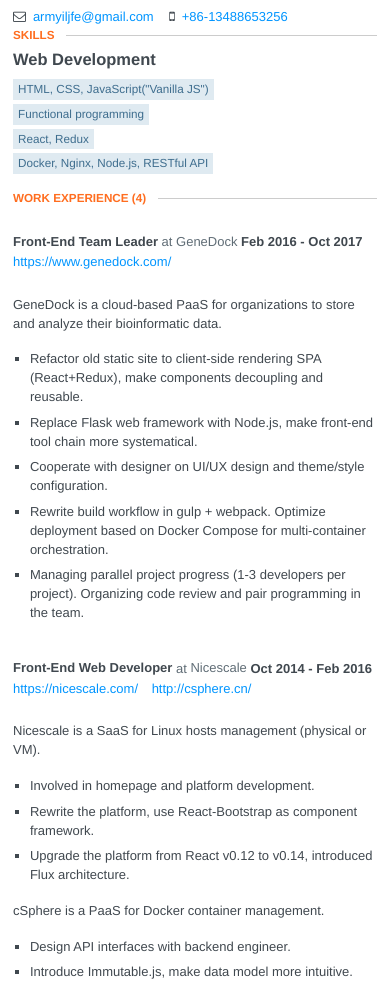
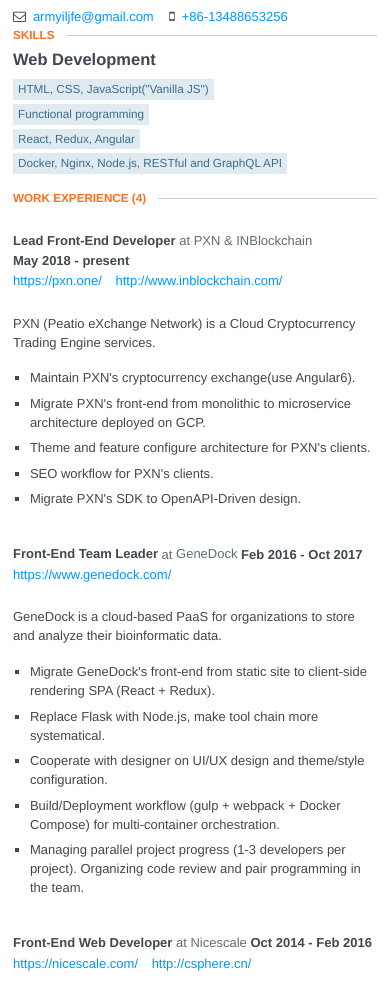
Before and after one commit to hydRAnger/hydRAnger.github.io, a plain HTML site: page index.html in a window 390 px wide. Shown: the part 123-1104 px from the top of the page. Drawn offline with Linux system fonts and the light colour scheme.

Commit message:
updata PXN

```diff
--- a/index.html
+++ b/index.html
@@ -813,8 +813,8 @@
     			 			<ul class="keywords">
     				<li>HTML, CSS, JavaScript(&quot;Vanilla JS&quot;)</li>
     				<li>Functional programming</li>
-    				<li>React, Redux</li>
-    				<li>Docker, Nginx, Node.js, RESTful API</li>
+    				<li>React, Redux, Angular</li>
+    				<li>Docker, Nginx, Node.js, RESTful and GraphQL API</li>
     			</ul>
     		</div>
     	</section>
@@ -831,6 +831,40 @@
             <label for="work-item-0"></label>
 
     			<header>
+    				<div class="position">Lead Front-End Developer</div>
+    				<div class="company">PXN & INBlockchain</div>
+    				<div class="date">
+    				  <span class="startDate">May 2018</span>
+                      <span class="endDate"> - present</span>
+    				</div>
+    			</header>
+
+        	<span class="website">
+              <a target="_blank" href="https://pxn.one/">https://pxn.one/</a>
+            </span>
+        	<span class="website" style="padding-left: 10px;">
+        	  <a target="_blank" href="http://www.inblockchain.com/">http://www.inblockchain.com/</a>
+            </span>
+            <div class="item" id="work-item">
+                <div class="summary">
+                  <p><p>PXN (Peatio eXchange Network) is a Cloud Cryptocurrency Trading Engine services.</p></p>
+                </div>
+                <ul class="highlights">
+                    <li><p>Maintain PXN's cryptocurrency exchange(use Angular6).</p></li>
+                    <li><p>Migrate PXN's front-end from monolithic to microservice architecture deployed on GCP.</p></li>
+                    <li><p>Theme and feature configure architecture for PXN's clients.</p></li>
+                    <li><p>SEO workflow for PXN's clients.</p></li>
+                    <li><p>Migrate PXN's SDK to OpenAPI-Driven design.</p></li>
+                </ul>
+        	</div>
+        </section>
+
+        <section class="work-item">
+
+            <input id="work-item-1" type="checkbox" class="toggle-item" />
+            <label for="work-item-1"></label>
+
+    			<header>
     				<div class="position">Front-End Team Leader</div>
     				<div class="company">GeneDock</div>
     				<div class="date">
@@ -841,23 +875,24 @@
 
         	<span class="website">
         		<a target="_blank" href="https://www.genedock.com/">https://www.genedock.com/</a>
-        	</span>      	<div class="item" id="work-item">
+            </span>
+            <div class="item" id="work-item">
                 <div class="summary">
                   <p><p>GeneDock is a cloud-based PaaS for organizations to store and analyze their bioinformatic data.</p></p>
                 </div>
                 <ul class="highlights">
-                <li><p>Refactor old static site to client-side rendering SPA (React+Redux), make components decoupling and reusable.</p></li>
-                <li><p>Replace Flask web framework with Node.js, make front-end tool chain more systematical.</p></li>
+                    <li><p>Migrate GeneDock's front-end from static site to client-side rendering SPA (React + Redux).</p></li>
+                    <li><p>Replace Flask with Node.js, make tool chain more systematical.</p></li>
                     <li><p>Cooperate with designer on UI/UX design and theme/style configuration.</p></li>
-                <li><p>Rewrite build workflow in gulp + webpack. Optimize deployment based on Docker Compose for multi-container orchestration.</p></li>
+                    <li><p>Build/Deployment workflow (gulp + webpack + Docker Compose) for multi-container orchestration.</p></li>
                     <li><p>Managing parallel project progress (1-3 developers per project). Organizing code review and pair programming in the team.</p></li>
                 </ul>
         	</div>
         </section>
         <section class="work-item">
 
-            <input id="work-item-1" type="checkbox" class="toggle-item" />
-            <label for="work-item-1"></label>
+            <input id="work-item-2" type="checkbox" class="toggle-item" />
+            <label for="work-item-2"></label>
 
     			<header>
     				<div class="position">Front-End Web Developer</div>
@@ -873,30 +908,31 @@
         	</span>
         	<span class="website" style="padding-left: 10px;">
         		<a target="_blank" href="http://csphere.cn/">http://csphere.cn/</a>
-        	</span>      	<div class="item" id="work-item">
+            </span>
+            <div class="item" id="work-item">
                 <div class="summary">
                   <p><p>Nicescale is a SaaS for Linux hosts management (physical or VM).</p></p>
                 </div>
                 <ul class="highlights">
-                <li><p>Involved in homepage and platform development.</p></li>
-                <li><p>Rewrite the platform, use React-Bootstrap as component framework.</p></li>
-                <li><p>Upgrade the platform from React v0.12 to v0.14, introduced Flux architecture.</p></li>
+                    <li><p>Homepage and platform development.</p></li>
+                    <li><p>Rewrite platform use React-Bootstrap as component framework.</p></li>
+                    <li><p>Upgrade from React v0.12 to v0.14, introduced Flux architecture.</p></li>
                 </ul>
                 <div class="summary">
                   <p><p>cSphere is a PaaS for Docker container management.</p></p>
                 </div>
                 <ul class="highlights">
-                <li><p>Design API interfaces with backend engineer.</p></li>
+                    <li><p>Design API with backend engineer.</p></li>
                     <li><p>Introduce Immutable.js, make data model more intuitive.</p></li>
-                <li><p>Involved platform's continuous integration and auto-deployment workflow (based on CircleCI + Docker).</p></li>
+                    <li><p>Optimize platform's CI/CD workflow (CircleCI + Docker).</p></li>
                     <li><p>Upgrade from Flux to Redux, make a simpler unidirectional data flow.</p></li>
                 </ul>
         	</div>
         </section>
         <section class="work-item">
 
-            <input id="work-item-3" type="checkbox" class="toggle-item" />
-            <label for="work-item-3"></label>
+            <input id="work-item-4" type="checkbox" class="toggle-item" />
+            <label for="work-item-4"></label>
 
     			<header>
     				<div class="position">R&amp;D Engineer</div>
@@ -912,8 +948,8 @@
               <p><p>"混沌之地" is a mythology browser game.</p></p>
             </div>
             <ul class="highlights">
-                <li><p>Involved in client-side(ActionScript3, Starling, HTML5) and server-side(Ruby, MongoDB) development.</p></li>
-                <li><p>Develop and maintain Web tools(HTML+JavaScript) for designers and artists, include map editor and effect script editor.</p></li>
+                <li><p>Client-side(ActionScript3, Starling, HTML5) and server-side(Ruby, MongoDB) development.</p></li>
+                <li><p>Develop internal tools(HTML+JavaScript) for designers and artists, like map and effect-script editor.</p></li>
             </ul>
         	</div>
         </section>
```
Lines whose indentation alone changed are shown as unchanged.
